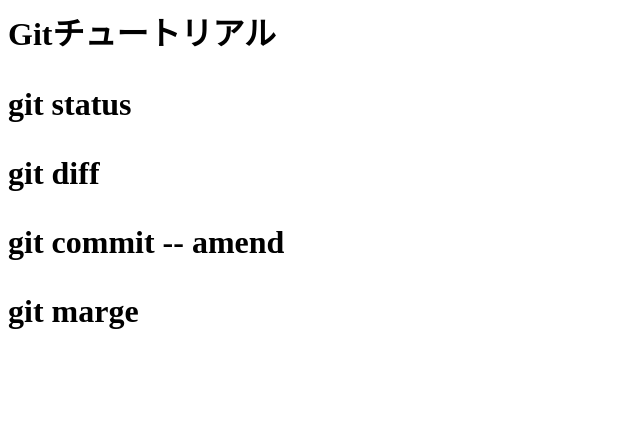
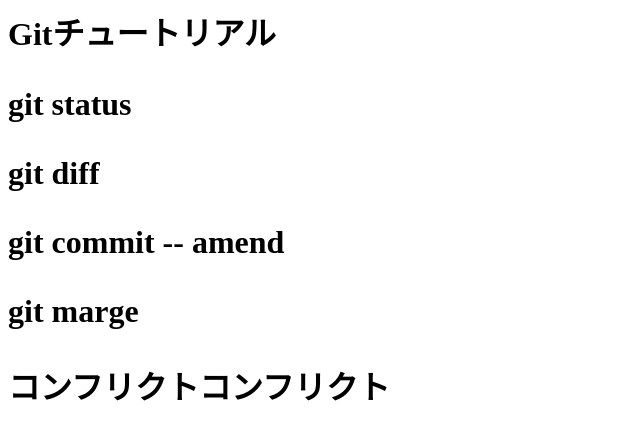
Before and after one commit to Aki-7846/git_tutorial, a plain HTML site: page index.html in a window 1280 px wide. Shown: the whole page, without its empty margins (0-640 px from the left). Drawn offline with Linux system fonts and the light colour scheme.

Commit message:
コンフリクトを追記

```diff
--- a/index.html
+++ b/index.html
@@ -3,3 +3,4 @@
 <p>git diff</p>
 <p>git commit -- amend</p>
 <p>git marge</p>
+<p>コンフリクトコンフリクト</p>
```
